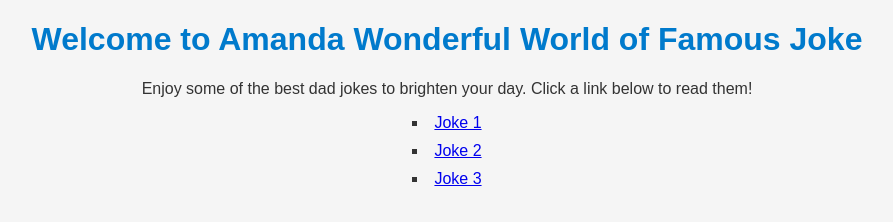
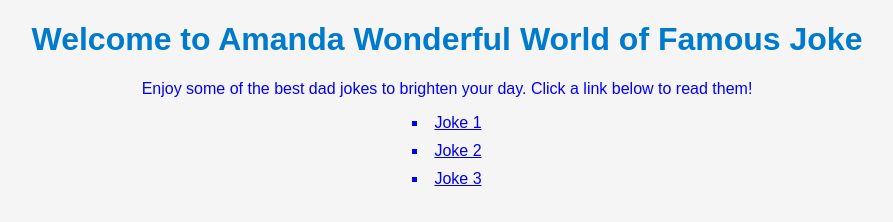
Before and after one commit to AcNix46/final-website, a plain HTML site: page index.html in a window 1280 px wide. Shown: the whole page, without its empty margins (193-1086 px from the left). Drawn offline with Linux system fonts and the light colour scheme.

Commit message:
Update index.html
color change

```diff
--- a/index.html
+++ b/index.html
@@ -7,7 +7,8 @@
     <style>
         body {
             background-color: #f5f5f5;
-            color: #333333;
+            color: blue
+            ;
             font-family: Arial, sans-serif;
         }
         h1 {
```
